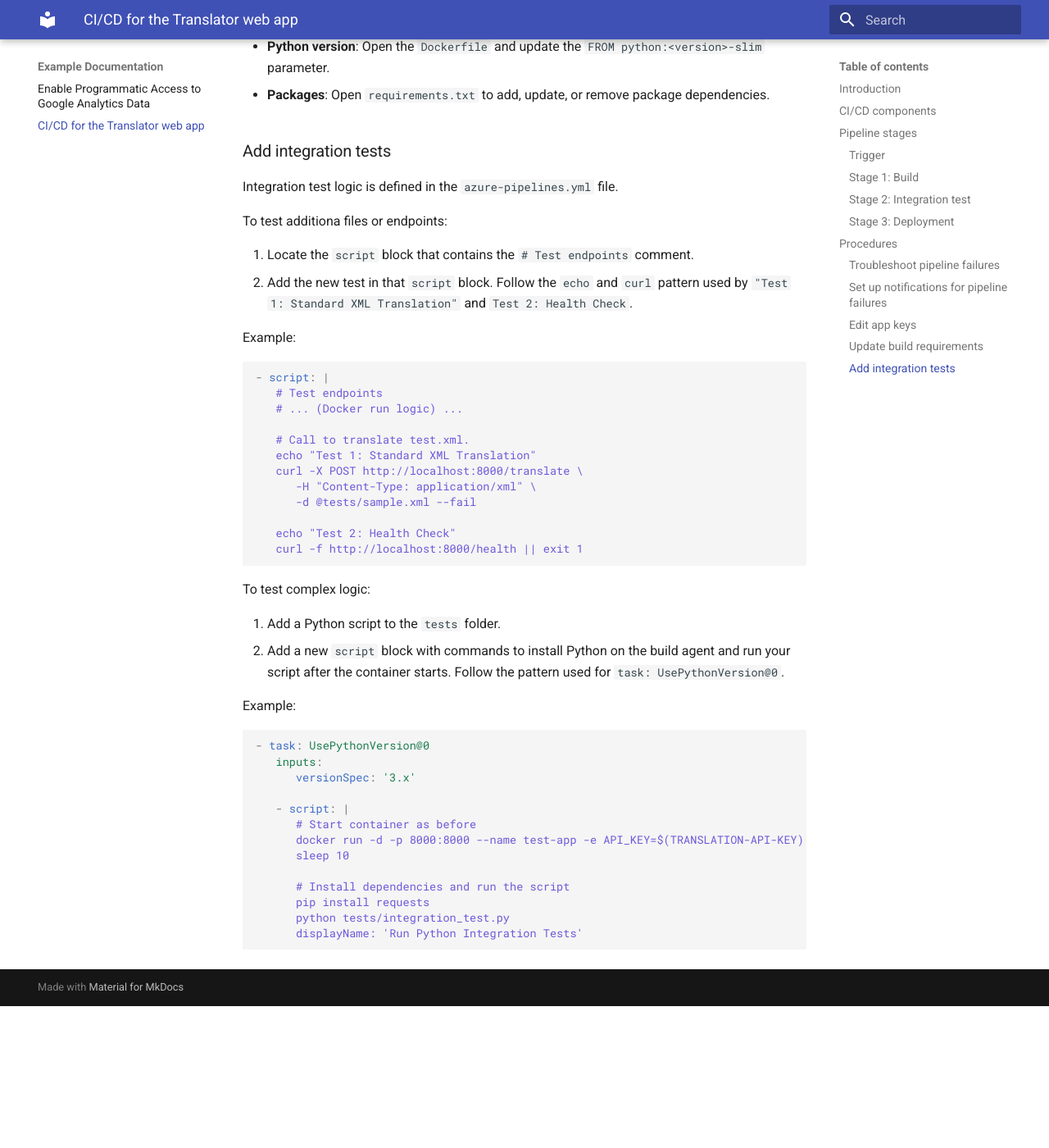
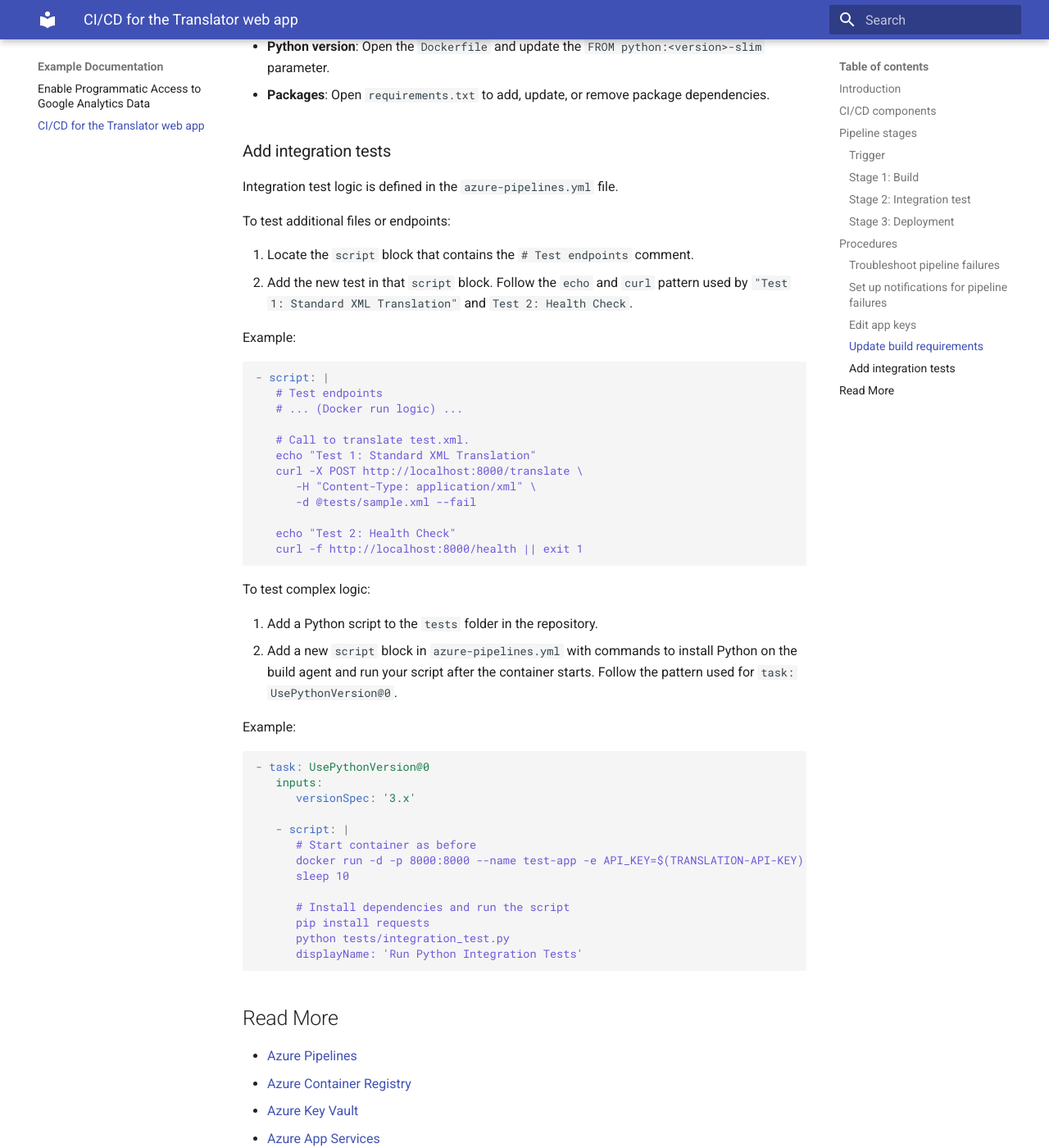
Before and after one commit to SannaBerg/docs-example, an MkDocs documentation site: the page built from docs/webb-app-ci-cd.md, in a window 1280 px wide and 1400 px high, scrolled down 2571 px. Shown: the whole window at 82% size. Built offline with MkDocs 1.6.1 and Material for MkDocs 9.7.7, drawn with Linux system fonts in a browser that asks for light colours; before the commit the page ends 3798 px from its top, so only the background shows below that; some of the changed text lies outside the part shown.

Commit message:
Fix formatting and terminology in CI/CD docs
Updated formatting and corrected terminology in the CI/CD documentation.

````diff
--- a/docs/webb-app-ci-cd.md
+++ b/docs/webb-app-ci-cd.md
@@ -8,13 +8,13 @@
 
 - **Azure Key Vault**: Stores the app’s keys and secrets, such as the Foundry Translator Resource API key.
 
-- **Dockerfile**: Specifies how to build the Docker image, including the Python version, the path to `requirements.txt`, and the app's startup commands.
+- **`Dockerfile`**: Specifies how to build the Docker image, including the Python version, the path to `requirements.txt`, and the app's startup commands.
 - **`requirements.txt`**: Lists the Python packages the app depends on.
 - **Azure Container Registry**: Stores Docker images. Added as a Service Connection to the Azure DevOps project.
 - **`test.xml`**: Documentation XML file used during integration tests.
 - **Azure App Services**: Hosts the web app.
 - **`azure-pipelines.yml`**: Defines the CI/CD pipeline, including its stages, jobs, steps, triggers, and configuration.
-- **Azure Pipeline**: Builds, tests, and deploys the code as defined in `azure-pipelines.yml`.
+- **Azure Pipelines**: Builds, tests, and deploys the code as defined in `azure-pipelines.yml`.
 
 ## Pipeline stages
 
@@ -81,7 +81,7 @@
 
 Integration test logic is defined in the `azure-pipelines.yml` file.
 
-To test additiona files or endpoints:
+To test additional files or endpoints:
 
 1. Locate the `script` block that contains the `# Test endpoints` comment.
 2. Add the new test in that `script`  block. Follow the `echo` and `curl` pattern used by `"Test 1: Standard XML Translation"` and `Test 2: Health Check`.
@@ -104,8 +104,8 @@
 
 To test complex logic:
 
-1. Add a Python script to the `tests` folder.
-2. Add a new `script` block with commands to install Python on the build agent and run your script after the container starts. Follow the pattern used for `task: UsePythonVersion@0`.
+1. Add a Python script to the `tests` folder in the repository.
+2. Add a new `script` block in `azure-pipelines.yml` with commands to install Python on the build agent and run your script after the container starts. Follow the pattern used for `task: UsePythonVersion@0`.
 
 Example:
 ```YML
@@ -123,3 +123,11 @@
       python tests/integration_test.py
       displayName: 'Run Python Integration Tests'
 ```
+
+## Read More
+
+- [Azure Pipelines](https://learn.microsoft.com/en-us/azure/devops/pipelines/?view=azure-devops)
+- [Azure Container Registry](https://learn.microsoft.com/en-us/azure/container-registry/)
+- [Azure Key Vault](https://learn.microsoft.com/en-us/azure/key-vault/)
+- [Azure App Services](https://learn.microsoft.com/en-us/azure/app-service/)
+- [Docker, Building an image](https://docs.docker.com/get-started/docker-concepts/building-images/)
````
